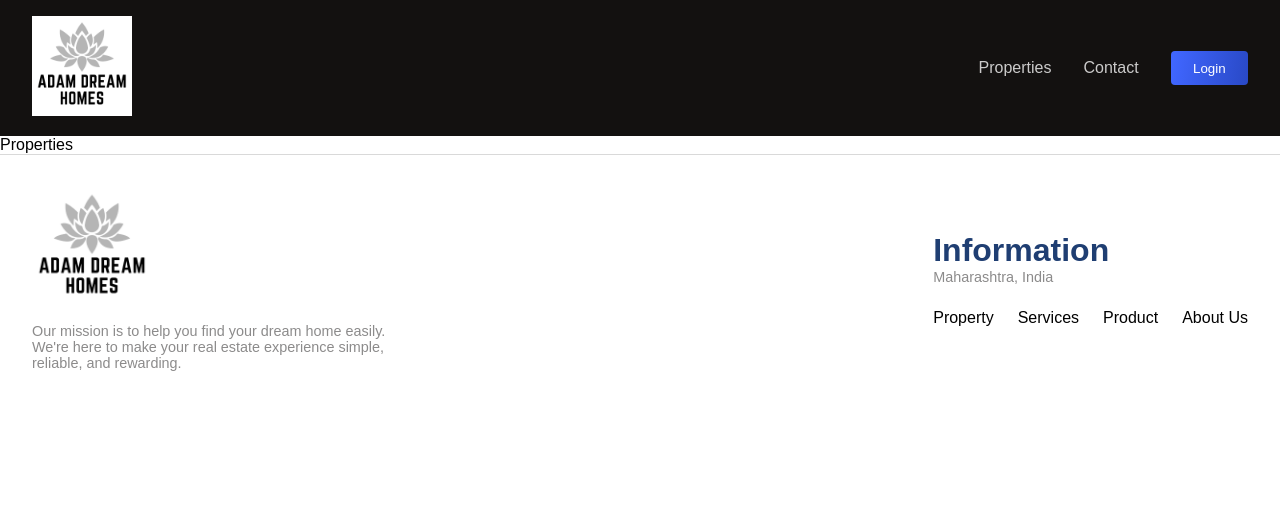
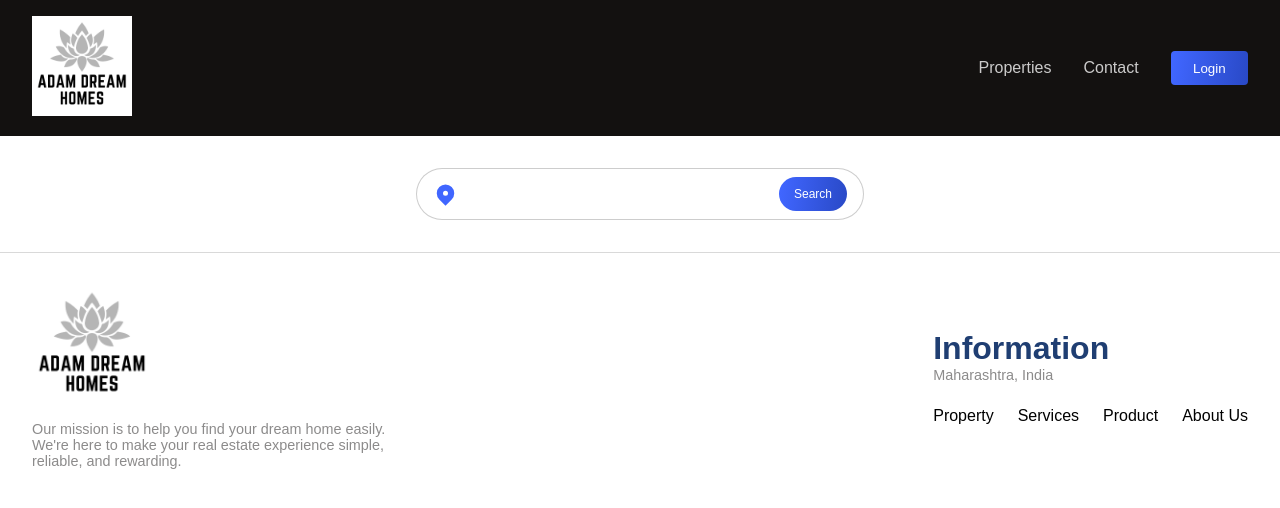
Before and after one commit to Adammulani/Adam-Homes, a React app in the folder client/: page /properties in a window 1280 px wide. Shown: the top 508 px of the page. Built offline with nearby package versions, Linux system fonts and the light colour scheme; the HTML template or start-up script is replaced by a standard one.

Commit message:
designing of search bar is done on Properties page

```diff
--- a/client/src/pages/Properties/Properties.css
+++ b/client/src/pages/Properties/Properties.css
@@ -0,0 +1,20 @@
+.properties-container{
+    gap:2rem;
+}
+
+.properties-container .search-bar{
+    width:clamp(12rem,100%,28rem);
+    border-radius: 30px;
+    border: 1px solid rgba(120,120,120,0.374);
+    flex-wrap: nowrap;
+}
+
+.properties-container .search-bar .button{
+    border-radius: 30px;
+    font-size: 12px;
+    padding: 10px 15px;
+}
+
+.properties-container .search-bar input{
+    width: 70%;
+}
--- a/client/src/pages/Properties/Properties.jsx
+++ b/client/src/pages/Properties/Properties.jsx
@@ -1,7 +1,12 @@
 import React from 'react'
-
+import { SearchBar } from '../../components/SearchBar/SearchBar'
+import "./Properties.css"
 export const Properties = () => {
   return (
-    <div className='wrapper'>Properties</div>
+    <div className='wrapper'>
+        <div className="flexColCenter paddings innerWidth properties-container">
+            <SearchBar/>
+        </div>
+    </div>
   )
 }
```
